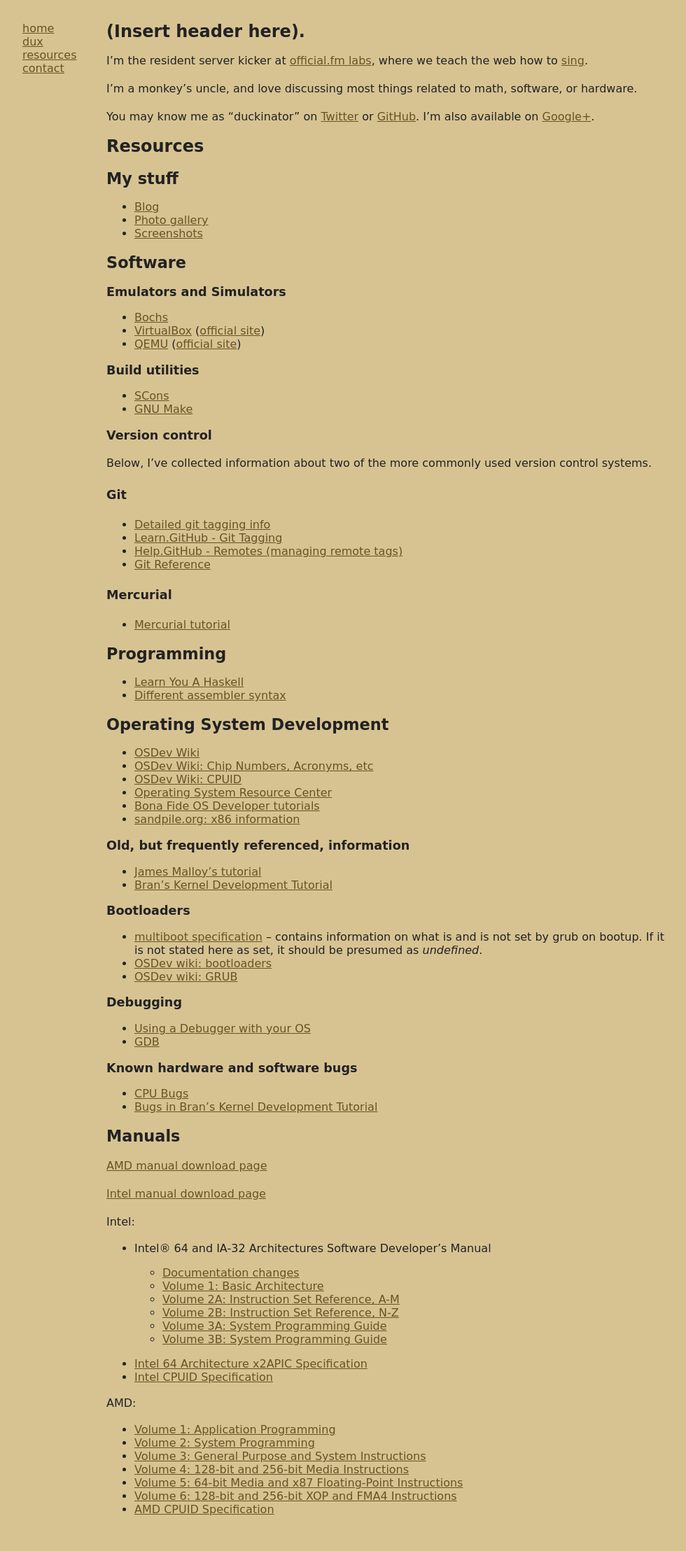
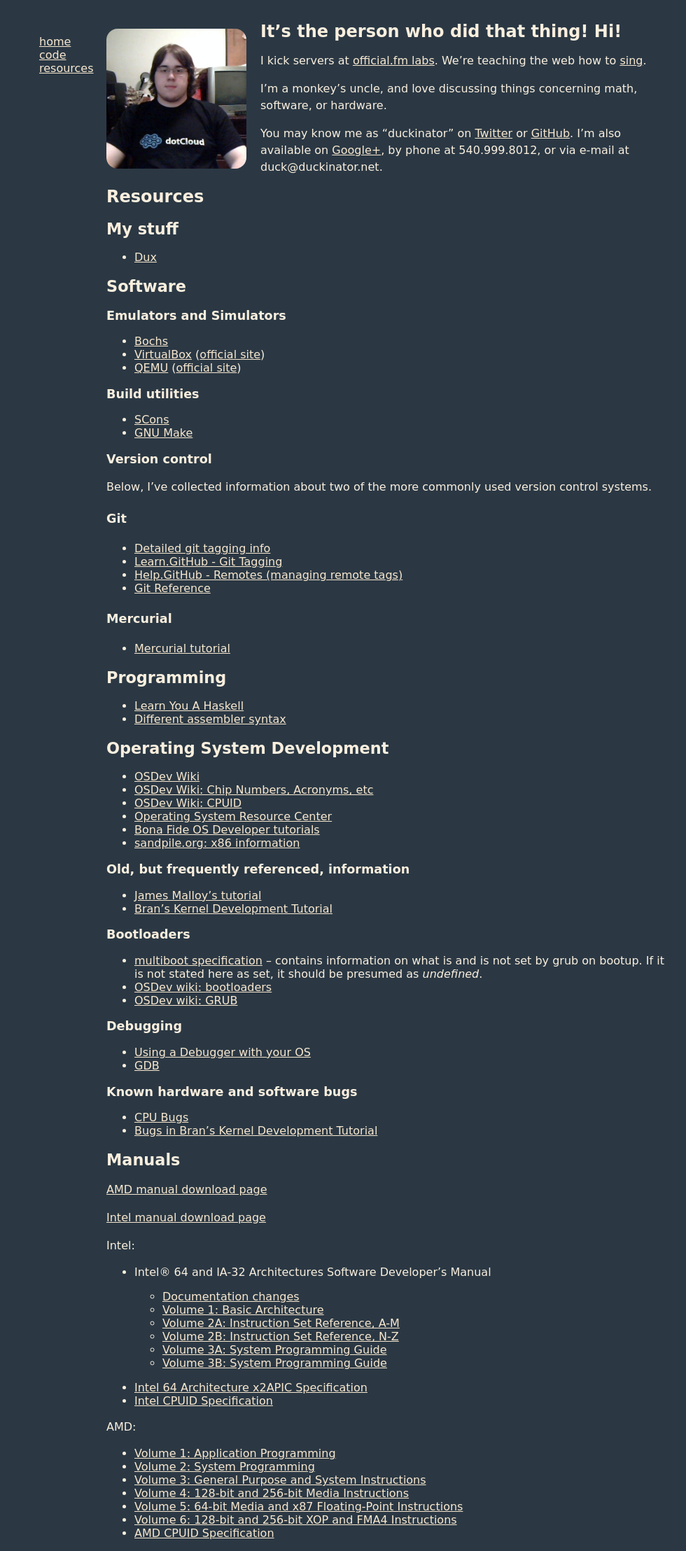
Before and after one commit to Dindows-Systems/duckinator.net, a Jekyll site: the page built from resources/index.markdown, in a window 1280 px wide. Shown: the whole page at 70% size, without its empty margins (168-1148 px from the left). Built offline with Jekyll 4.4.1, drawn with Linux system fonts in a browser that asks for light colours; Markdown is read by kramdown in place of the engine named in the settings; before the commit the page ends 2182 px from its top, so only the background shows below that.

Commit message:
ZOMGREDESIGN

```diff
--- a/_includes/bio.markdown
+++ b/_includes/bio.markdown
@@ -1,7 +1,15 @@
-# (Insert header here).
+<img src="/avatar.jpg" alt="">
 
-I'm the resident server kicker at [official.fm labs](http://labs.official.fm), where we teach the web how to [sing](http://codecs.ofmlabs.org).
+# It's the person who did that thing! Hi!
 
-I'm a monkey's uncle, and love discussing most things related to math, software, or hardware.
+I kick servers at [official.fm labs](http://labs.official.fm). We're teaching the web how to [sing](http://codecs.ofmlabs.org).
 
-You may know me as "duckinator" on [Twitter](http://twitter.com/duckinator) or [GitHub](http://github.com/duckinator). I'm also available on [Google+](http://duckinator.net/+).
+I'm a monkey's uncle, and love discussing things concerning math, software, or hardware.
+
+<!--sse-->
+
+You may know me as "duckinator" on [Twitter](http://twitter.com/duckinator) or [GitHub](http://github.com/duckinator). I'm also available on [Google+](http://duckinator.net/+), by phone at <span class="rot5" data-rot="095.444.3567">095.444.3567 (rot5 encoded)</span>, or via e-mail at <span class="rot47 mail" data-rot="5F4&lt;o5F4&lt;:?2E@C]?6E">5F4&lt;o5F4&lt;:?2E@C]?6E (rot47 encoded)</span>.
+
+<!-- email: 5F4<o5F4<:?2E@C]?6E -->
+
+<!--/sse-->
--- a/_includes/layouts/default.html
+++ b/_includes/layouts/default.html
@@ -2,4 +2,6 @@
 	{{ bio | markdownify }}
 </header>
 
+	<article id="content">
 {{ content }}
+	</article>
--- a/_includes/layouts/post.html
+++ b/_includes/layouts/post.html
@@ -1,3 +1,4 @@
+<article id="content">
   <h1 id="post-title">{{ page.title }}</h1>
   <div class="meta">
   	<time datetime="{{ page.date | date: '%Y-%m-%d' }}T00:00:00-05:00">{{ page.date | date: '%d %B %Y' }}</time>
@@ -9,6 +10,7 @@
   </div>
 
 {{ content }}
+</article>
 
 <footer>
 	{{ bio | markdownify }}
--- a/_includes/main.html
+++ b/_includes/main.html
@@ -19,18 +19,17 @@
 </head>
 <body class="{{ page.layout }}">
 <section id="wrap">
-	<asside id="navhead" class="clearfix">
+	<asside id="navhead">
 		<nav>
 			<ul>
 				<li><a href="/">home</a></li>
-				<li><a href="/dux/">dux</a></li>
+				<li><a href="https://github.com/duckinator">code</a></li>
 				<li><a href="/resources/">resources</a></li>
-				<li><a href="/contact/">contact</a></li>
 			</ul>
 		</nav>
 	</asside>
 
-	<article id="content">
+<section id="dynamic">
 {% case page.layout %}
 
 {% when 'post' %}
@@ -39,7 +38,7 @@
 	{% include layouts/default.html %}
 
 {% endcase %}
-	</article>
+</section>
 
 	<script type="text/javascript" src="/js/legacyfix.js"></script>
 	<script type="text/javascript" src="/js/mail.js"></script>
--- a/css/main.css
+++ b/css/main.css
@@ -4,9 +4,6 @@
   -moz-box-sizing: border-box;
   -webkit-box-sizing: border-box;
   box-sizing: border-box;
-
-  /* Default border color */
-  border: 0px solid #C8CED0;
 }
 
 /*
@@ -18,24 +15,11 @@
   vertical-align: bottom;
 }
 
-/* Fixes for HTML5 docs in non-HTML5-compat browsers */
-header, footer, article, section {
-  display: block;
-}
-
 /* main.css */
-
-body {
-	margin: 15px;
-	padding: 0px;
-	font-size: 100%;
-	font-family: "DejaVu Sans","Bitstream Vera Sans",Verdana,Helvetica,sans-serif;
-	height: 100%;
-}
 
 .text-content, p {
 	line-height: 150%;
-	text-align: justify;
+	/*text-align: justify;*/
 }
 
 .func, .monospace, code {
@@ -84,21 +68,25 @@
 /* theme.css */
 
 body {
-	background-color: #D7C392;
+	margin: 15px;
+	padding: 0px;
+	font-size: 100%;
+	font-family: "DejaVu Sans","Bitstream Vera Sans",Verdana,Helvetica,sans-serif;
+	height: 100%;
+	background-color: #2B3844;
 }
 
 * {
-	color: #222;
-	border: 0px solid #333;
+	color: #FAEFDE;
+	border: 0px solid #F8E8CF;
 }
 
 a {
-	color: #665326;
+	color: #F8E8CF;
 }
 
 a:hover {
-	text-decoration: underline;
-	color: #8B7233;
+	color: #F3DAB2;
 }
 
 #wrap {
@@ -107,14 +95,28 @@
   margin: auto;
 }
 
-#navhead {
-  float: left;
-  /*width: 120px;*/
+#navhead ul {
+  padding-left: 0px;
 }
 
-#content {
-  float: right;
-  width: 800px;
+#navhead li {
+	display: inline-block;
+}
+
+#navhead li:after {
+	content: '\B7';
+}
+
+#navhead li:last-child:after {
+	content: '';
+}
+
+#dynamic {
+  max-width: 800px;
+}
+
+header img {
+	display: none;
 }
 
 footer {
@@ -124,3 +126,61 @@
 	margin-left: -15px;
 	margin-right: -15px;
 }
+
+footer img {
+	display: none;
+}
+
+::selection {
+	color: white;
+	text-shadow: none;
+	background: #778DA8;
+}
+
+/* Wider displays */
+
+@media (min-width: 960px) {
+	#navhead {
+		float: left;
+	}
+
+	#navhead ul {
+		padding-top: 1.2em;
+		padding-left: 4em;
+	}
+
+	#navhead li {
+		display: block;
+	}
+
+	#navhead li:after {
+		content: '';
+	}
+
+	#dynamic {
+	  float: right;
+	}
+
+	header img {
+		display: block;
+
+		float: left;
+		width: 200px;
+		height: 200px;
+		margin: 20px;
+		margin-top: 10px;
+		margin-left: 0;
+		border-radius: 1em;
+	}
+
+	footer img {
+		float: left;
+		/*height: 120px;
+		width: 120px;*/
+		height: 200px;
+		width: 200px;
+		margin: 20px;
+		margin-left: 0px;
+		border-radius: 0.5em;
+	}
+}
--- a/resources/index.markdown
+++ b/resources/index.markdown
@@ -6,9 +6,7 @@
 
 ## My stuff ##
 
-* [Blog](http://blog.duckinator.net)
-* [Photo gallery](http://gallery.duckinator.net)
-* [Screenshots](http://ss.duckinator.net/)
+* [Dux](/dux)
 
 ## Software ##
 
```
Also changed, not shown: other parts of _includes/main.html (+0 -3 lines), avatar.jpg (added). Lines whose indentation alone changed are shown as unchanged.
